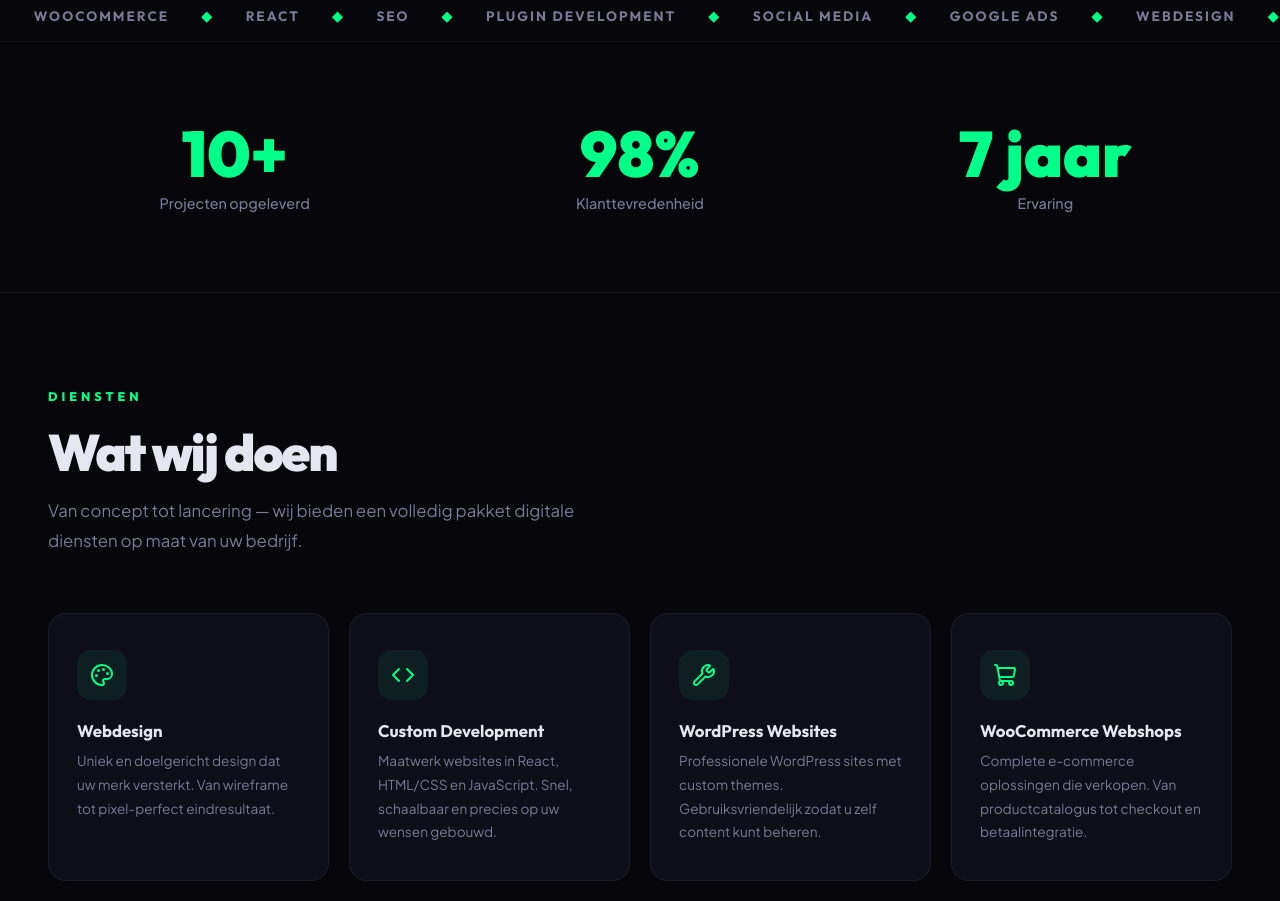
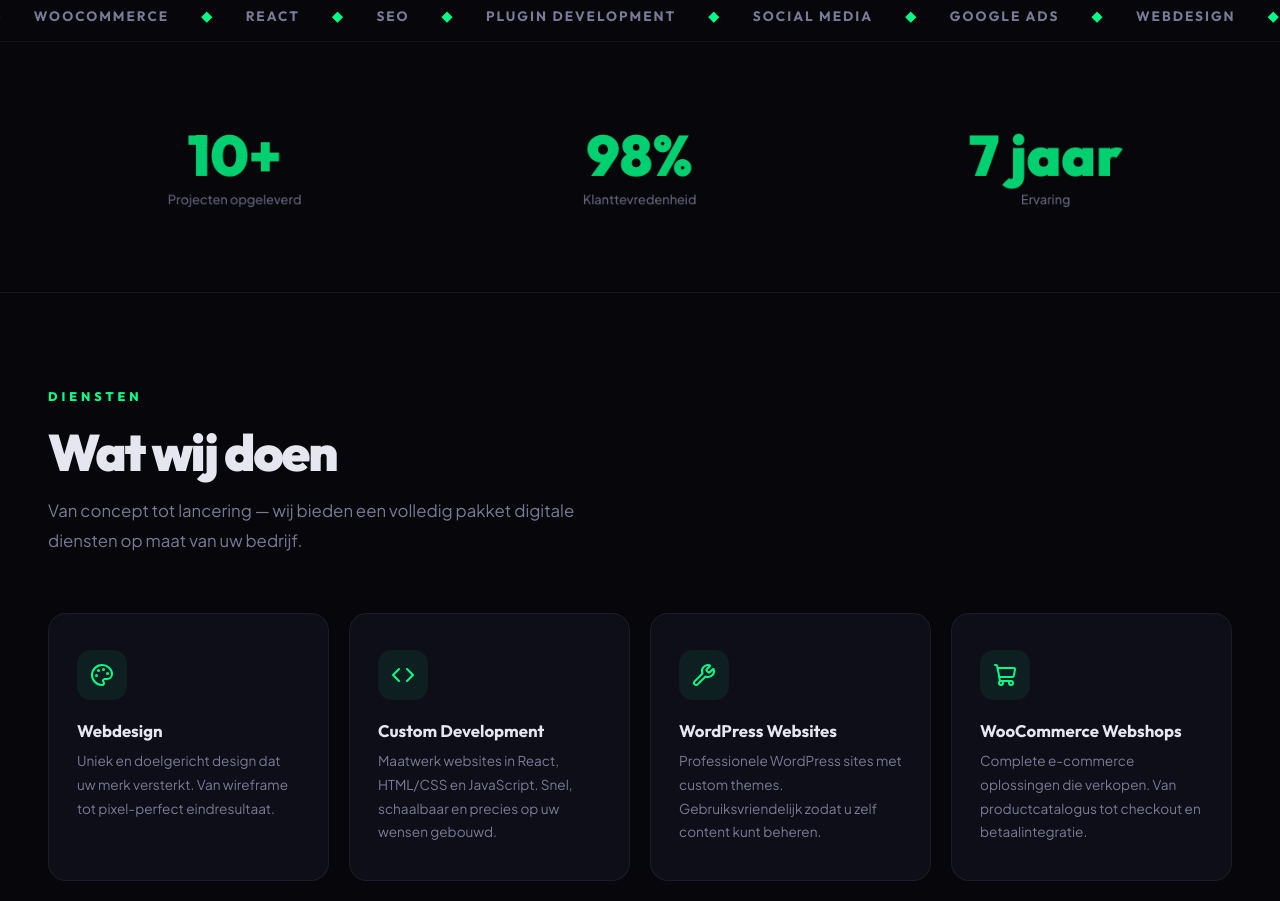
Before and after one commit to yrogiers/rogiers-it-solutions, a React (Vite) app: page / in a window 1280 px wide. Shown: the part 840-1741 px from the top of the page. Built offline with nearby package versions, Linux system fonts and the light colour scheme.

Commit message:
animation v2

```diff
--- a/src/App.jsx
+++ b/src/App.jsx
@@ -338,10 +338,36 @@ function MarqueeStrip() {
 }
 
 function AnimatedCounter({ target, suffix = "", label }) {
-  const [ref, visible] = useInView(0.3);
+  const ref = useRef(null);
   const [count, setCount] = useState(0);
+  const [scale, setScale] = useState(0.4);
+  const [hasStarted, setHasStarted] = useState(false);
+
   useEffect(() => {
-    if (!visible) return;
+    const el = ref.current;
+    if (!el) return;
+
+    const handleScroll = () => {
+      const rect = el.getBoundingClientRect();
+      const windowH = window.innerHeight;
+
+      // How far through the viewport: 0 = just entered bottom, 1 = reached top
+      const progress = Math.max(0, Math.min(1, (windowH - rect.top) / (windowH + rect.height)));
+
+      // Scale from 0.4 to 1.0 based on scroll position
+      setScale(0.4 + progress * 0.6);
+
+      // Start counting when at least partially visible
+      if (progress > 0.1 && !hasStarted) setHasStarted(true);
+    };
+
+    window.addEventListener("scroll", handleScroll, { passive: true });
+    handleScroll(); // check initial position
+    return () => window.removeEventListener("scroll", handleScroll);
+  }, [hasStarted]);
+
+  useEffect(() => {
+    if (!hasStarted) return;
     const duration = 2000, start = Date.now();
     const tick = () => {
       const p = Math.min((Date.now() - start) / duration, 1);
@@ -349,21 +375,22 @@ function AnimatedCounter({ target, suffix = "", label }) {
       if (p < 1) requestAnimationFrame(tick);
     };
     requestAnimationFrame(tick);
-  }, [visible, target]);
+  }, [hasStarted, target]);
+
   return (
     <div ref={ref} style={{
-      textAlign:"center",
-      transform: visible ? "scale(1)" : "scale(0.3)",
-      opacity: visible ? 1 : 0,
-      transition:"transform 0.8s cubic-bezier(.16,1,.3,1), opacity 0.6s ease",
+      textAlign: "center",
+      transform: `scale(${scale})`,
+      opacity: Math.max(0, (scale - 0.4) / 0.6),
+      willChange: "transform, opacity",
     }}>
       <div style={{
-        fontFamily:V.font1, fontWeight:900, fontSize:"clamp(2rem,5vw,4rem)",
-        color:V.accent, lineHeight:1,
+        fontFamily: V.font1, fontWeight: 900, fontSize: "clamp(2rem,5vw,4rem)",
+        color: V.accent, lineHeight: 1,
       }}>{count}{suffix}</div>
       <div style={{
-        fontFamily:V.font2, color:V.muted, fontSize:"clamp(0.78rem,2vw,0.9rem)",
-        marginTop:"0.5rem", fontWeight:500,
+        fontFamily: V.font2, color: V.muted, fontSize: "clamp(0.78rem,2vw,0.9rem)",
+        marginTop: "0.5rem", fontWeight: 500,
       }}>{label}</div>
     </div>
   );
```
